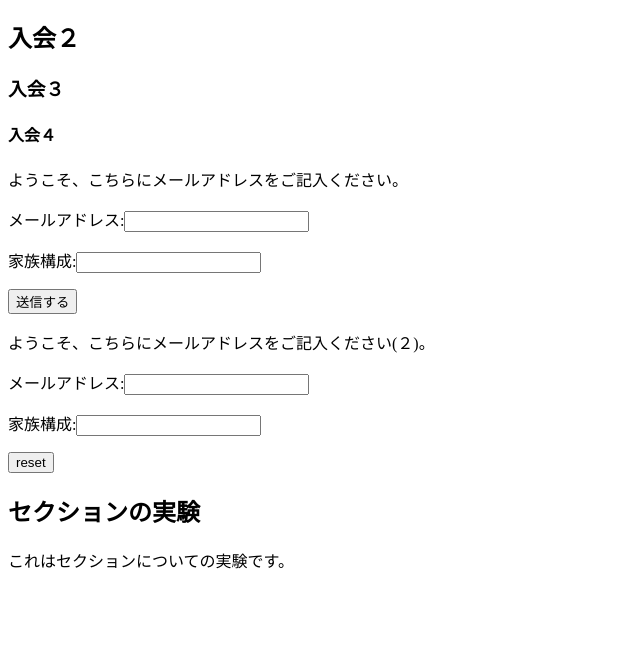
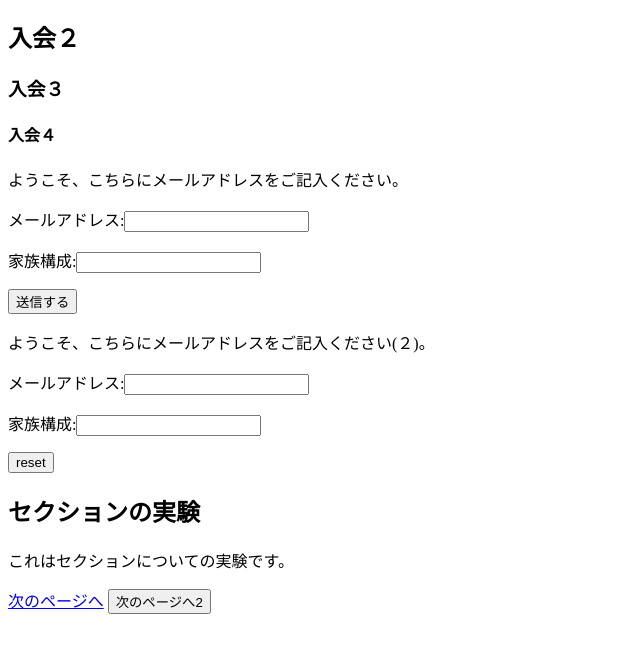
Before and after one commit to dox20000/otamesi, a plain HTML site: page 1.html in a window 1280 px wide. Shown: the part 70-722 px from the top of the page, without its empty margins (0-640 px from the left). Drawn offline with Linux system fonts and the light colour scheme.

Commit message:
リンクの追加

```diff
--- a/1.html
+++ b/1.html
@@ -32,5 +32,8 @@ written by 20250605
         <p>これはセクションについての実験です。</p>
     </section>
 
+    <a href="click-game.html">次のページへ</a>
+    <button onclick="location.href='example.html'">次のページへ2</button>
+
 </body>
 </html>
```
